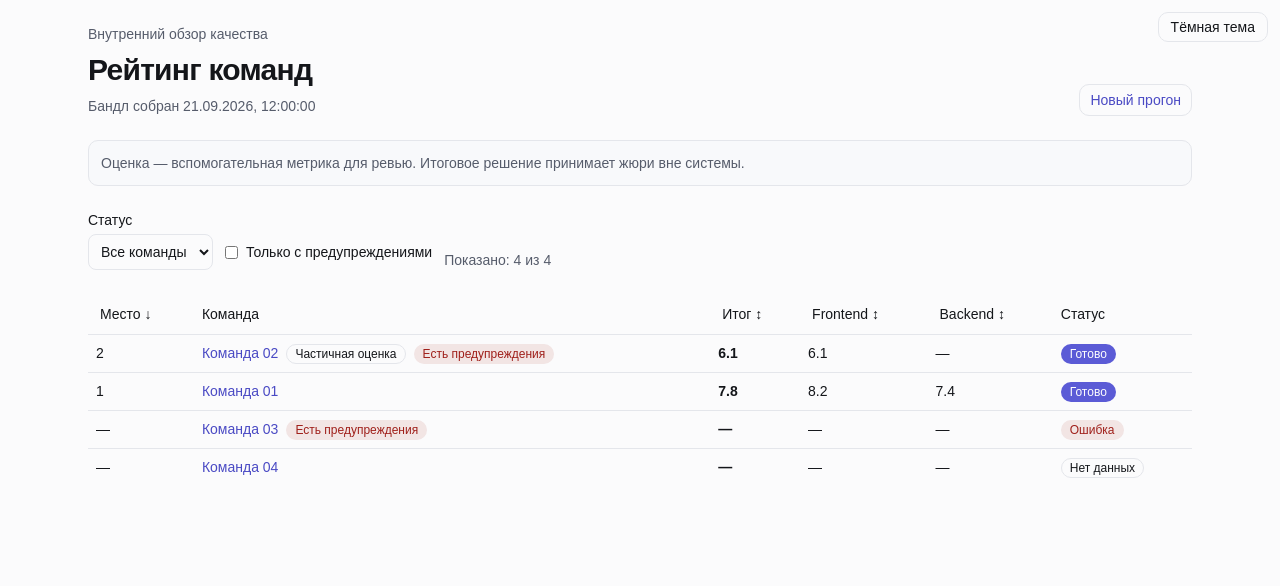
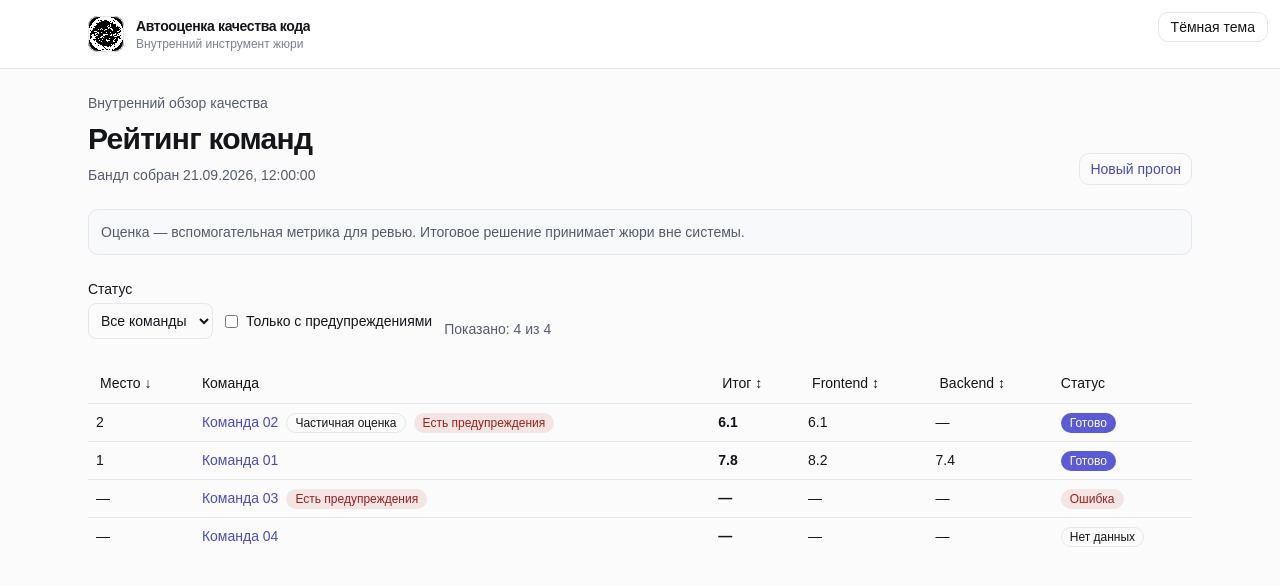
Before and after one commit to kapustaltd/ai-slop-detector, a React (Vite) app in the folder web/: page /#/ in a window 1280 px wide. Shown: the top 586 px of the page. Built offline with nearby package versions, Linux system fonts and the light colour scheme; no server answers.

Commit message:
Add Cyber Fish logo to web app

```diff
--- a/web/index.html
+++ b/web/index.html
@@ -1,10 +1,10 @@
 <!doctype html>
-<html lang="en">
+<html lang="ru">
   <head>
     <meta charset="UTF-8" />
-    <link rel="icon" type="image/svg+xml" href="/favicon.svg" />
+    <link rel="icon" type="image/svg+xml" href="/cyber-fish-logo.svg" />
     <meta name="viewport" content="width=device-width, initial-scale=1.0" />
-    <title>web</title>
+    <title>Автооценка качества кода</title>
   </head>
   <body>
     <div id="root"></div>
--- /dev/null
+++ b/web/src/app/layout/app-shell.tsx
@@ -0,0 +1,33 @@
+import { Link, Outlet } from 'react-router-dom'
+
+export function AppShell() {
+  return (
+    <div className="min-h-dvh bg-bg text-fg">
+      <header className="border-b bg-surface">
+        <div className="mx-auto flex max-w-6xl items-center px-4 py-3 pr-32 sm:px-6 sm:pr-36">
+          <Link
+            aria-label="На главную"
+            className="flex min-h-11 min-w-0 items-center gap-3 rounded-md text-fg no-underline hover:text-fg hover:no-underline"
+            to="/"
+          >
+            <img
+              alt=""
+              aria-hidden="true"
+              className="size-9 shrink-0 rounded-lg object-cover outline outline-1 -outline-offset-1 outline-line"
+              src="/cyber-fish-logo.svg"
+            />
+            <span className="min-w-0">
+              <span className="block truncate text-sm font-semibold tracking-tight">
+                Автооценка качества кода
+              </span>
+              <span className="hidden truncate text-xs text-fg-subtle sm:block">
+                Внутренний инструмент жюри
+              </span>
+            </span>
+          </Link>
+        </div>
+      </header>
+      <Outlet />
+    </div>
+  )
+}
```
Also changed, not shown: web/src/app/routes/router.tsx (+11 -4 lines), web/public/cyber-fish-logo.svg (added).
